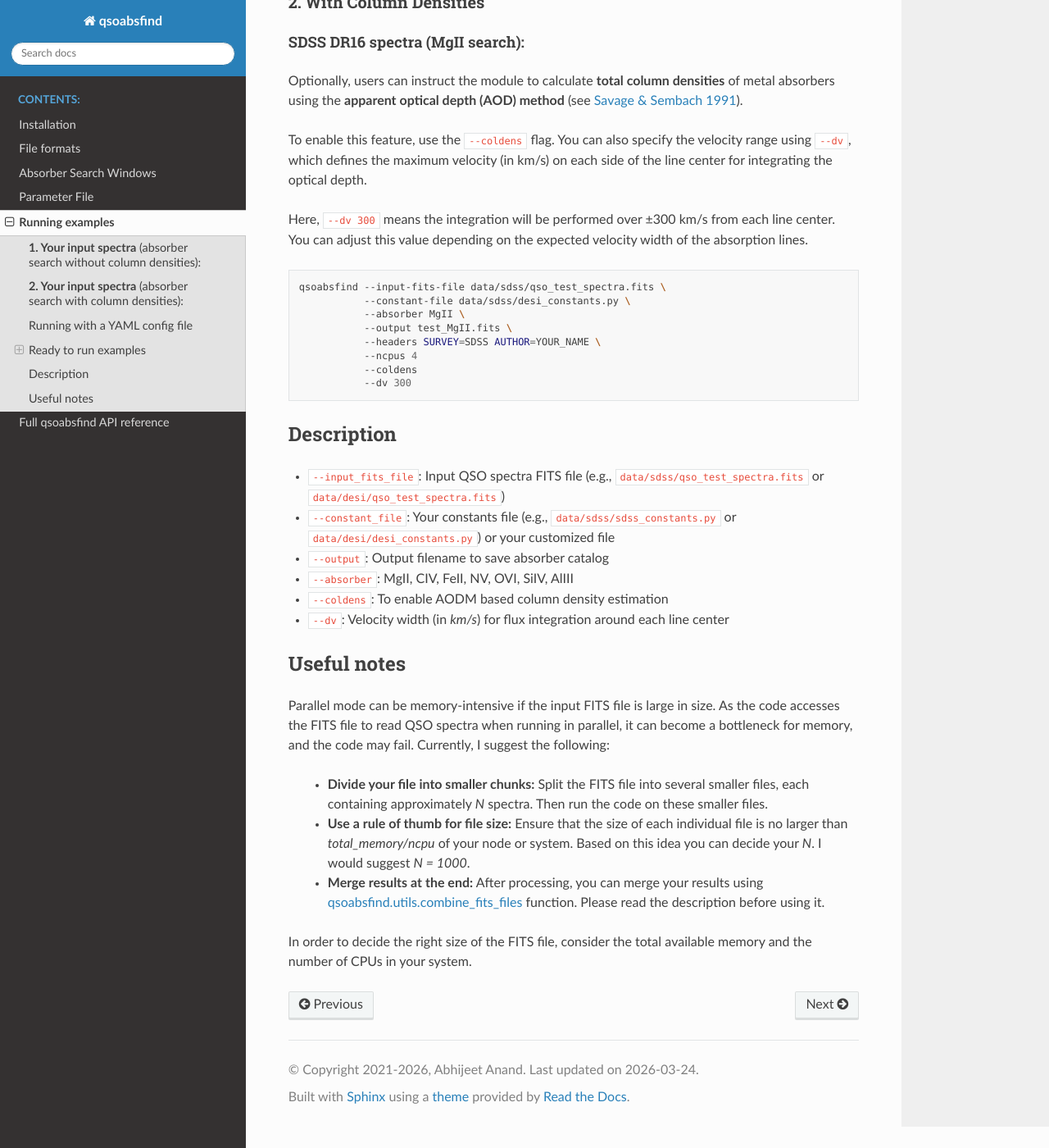
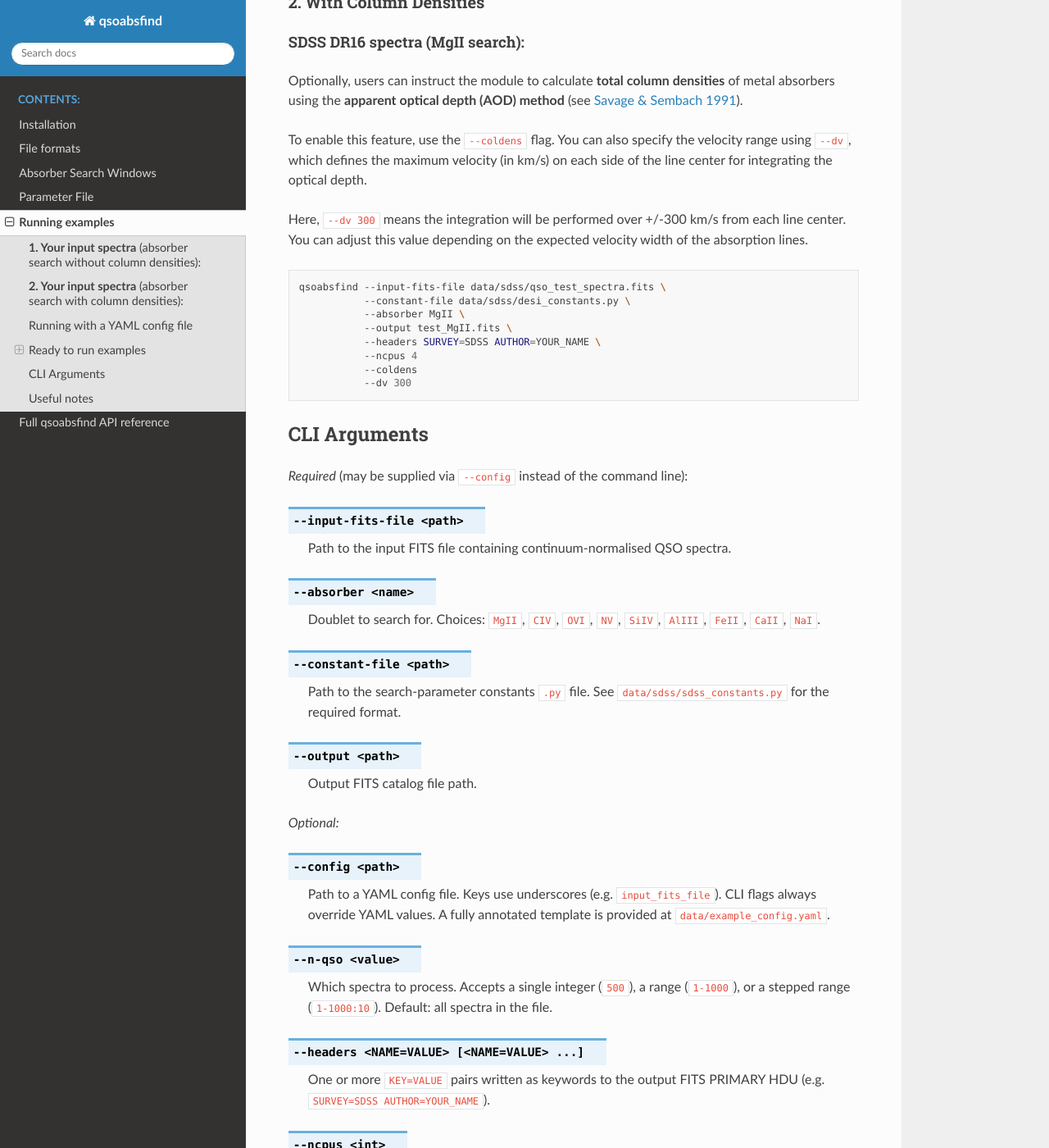
Before and after one commit to abhi0395/qsoabsfind, a Sphinx documentation site: the page built from docs/examplerun.rst, in a window 1280 px wide and 1400 px high, scrolled down 1947 px. Shown: the whole window at 82% size. Built offline with Sphinx 7.4.7 and the Read the Docs theme 3.1.0, drawn with Linux system fonts in a browser that asks for light colours; some of the changed text lies outside the part shown.

```diff
--- a/docs/examplerun.rst
+++ b/docs/examplerun.rst
@@ -99,7 +99,7 @@ Optionally, users can instruct the module to calculate **total column densities*
 
 To enable this feature, use the ``--coldens`` flag. You can also specify the velocity range using ``--dv``, which defines the maximum velocity (in km/s) on each side of the line center for integrating the optical depth.
 
-Here, ``--dv 300`` means the integration will be performed over ±300 km/s from each line center. You can adjust this value depending on the expected velocity width of the absorption lines.
+Here, ``--dv 300`` means the integration will be performed over +/-300 km/s from each line center. You can adjust this value depending on the expected velocity width of the absorption lines.
 
 .. code-block:: bash
 
@@ -112,15 +112,69 @@ Here, ``--dv 300`` means the integration will be performed over ±300 km/s from
                --coldens
                --dv 300
 
-Description
-------------
+CLI Arguments
+-------------
 
-- ``--input_fits_file``: Input QSO spectra FITS file (e.g., ``data/sdss/qso_test_spectra.fits`` or ``data/desi/qso_test_spectra.fits``)
-- ``--constant_file``: Your constants file (e.g., ``data/sdss/sdss_constants.py`` or ``data/desi/desi_constants.py``) or your customized file
-- ``--output``: Output filename to save absorber catalog
-- ``--absorber``: MgII, CIV, FeII, NV, OVI, SiIV, AlIII
-- ``--coldens``: To enable AODM based column density estimation
-- ``--dv``: Velocity width (in *km/s*) for flux integration around each line center
+*Required* (may be supplied via ``--config`` instead of the command line):
+
+.. option:: --input-fits-file <path>
+
+   Path to the input FITS file containing continuum-normalised QSO spectra.
+
+.. option:: --absorber <name>
+
+   Doublet to search for. Choices: ``MgII``, ``CIV``, ``OVI``, ``NV``, ``SiIV``, ``AlIII``, ``FeII``, ``CaII``, ``NaI``.
+
+.. option:: --constant-file <path>
+
+   Path to the search-parameter constants ``.py`` file. See ``data/sdss/sdss_constants.py`` for the required format.
+
+.. option:: --output <path>
+
+   Output FITS catalog file path.
+
+*Optional:*
+
+.. option:: --config <path>
+
+   Path to a YAML config file. Keys use underscores (e.g. ``input_fits_file``). CLI flags always
+   override YAML values. A fully annotated template is provided at ``data/example_config.yaml``.
+
+.. option:: --n-qso <value>
+
+   Which spectra to process. Accepts a single integer (``500``), a range (``1-1000``), or a
+   stepped range (``1-1000:10``). Default: all spectra in the file.
+
+.. option:: --headers <NAME=VALUE> [<NAME=VALUE> ...]
+
+   One or more ``KEY=VALUE`` pairs written as keywords to the output FITS PRIMARY HDU
+   (e.g. ``SURVEY=SDSS AUTHOR=YOUR_NAME``).
+
+.. option:: --ncpus <int>
+
+   Number of parallel worker processes. Default: ``4``.
+
+.. option:: --coldens
+
+   If set, also computes total column densities for each detected absorber using the apparent
+   optical depth method (AODM; Savage & Sembach 1991). Adds a ``COLUMN_DENSITY`` HDU to the
+   output file.
+
+.. option:: --dv <float>
+
+   Velocity half-width in km/s used for optical depth integration around each line centre.
+   Only relevant when ``--coldens`` is used. Default: ``300``.
+
+.. option:: --verbose
+
+   Enable detailed per-spectrum and debug logging to the terminal and log file.
+
+.. option:: --zabs-known-file <path>
+
+   Path to a FITS file with columns ``INDEX_SPEC`` and ``Z_ABS``. When supplied, the convolution
+   search is skipped and Gaussian fitting is run at the provided redshifts only. Multiple rows
+   with the same ``INDEX_SPEC`` are treated as multiple known redshifts for that spectrum. Adds
+   a ``ZABS_KNOWN`` column in the ``ABSORBER`` HDU.
 
 
 Useful notes
```
Also changed, not shown: README.md (+23 -5 lines), data/datamodel.rst (+28 -16 lines), docs/fileformat.rst (+28 -16 lines), docs/index.rst (+6 -3 lines), docs/paramfile.rst (+9 -0 lines), 8 other files.
